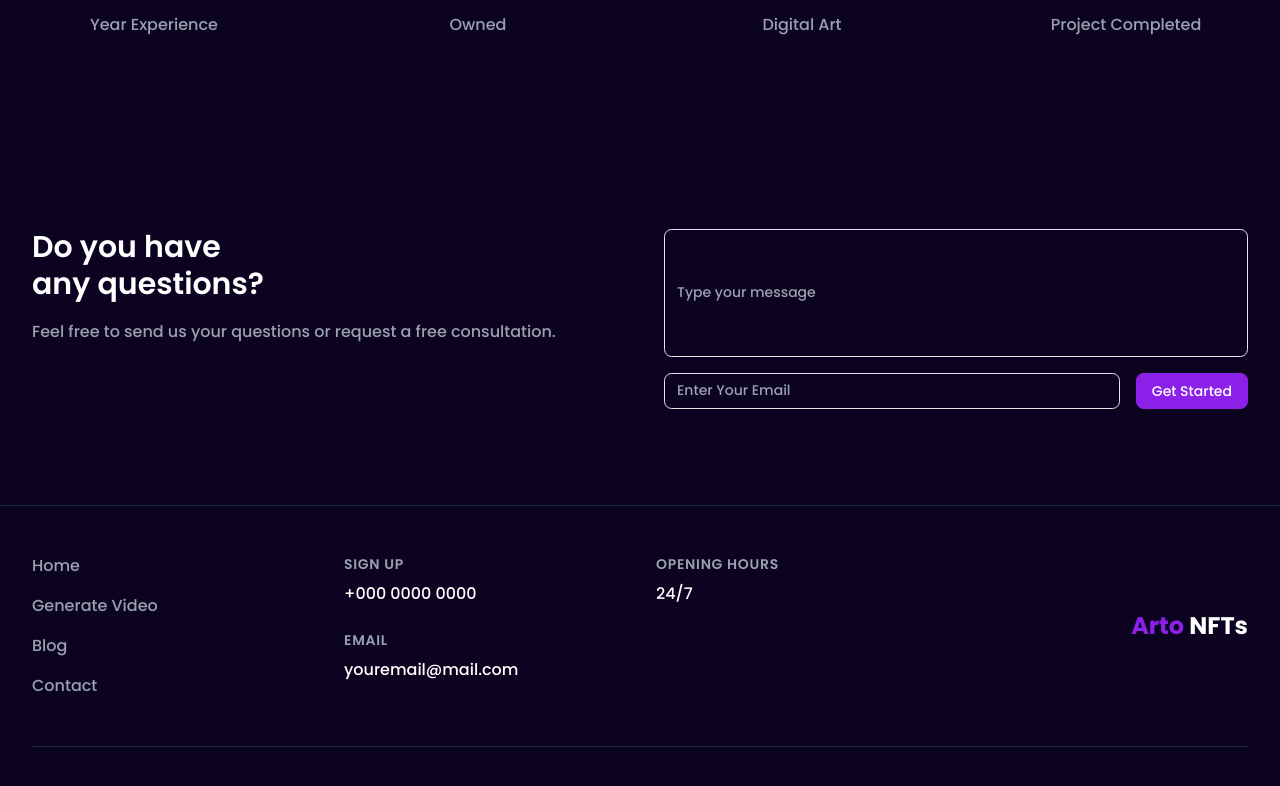
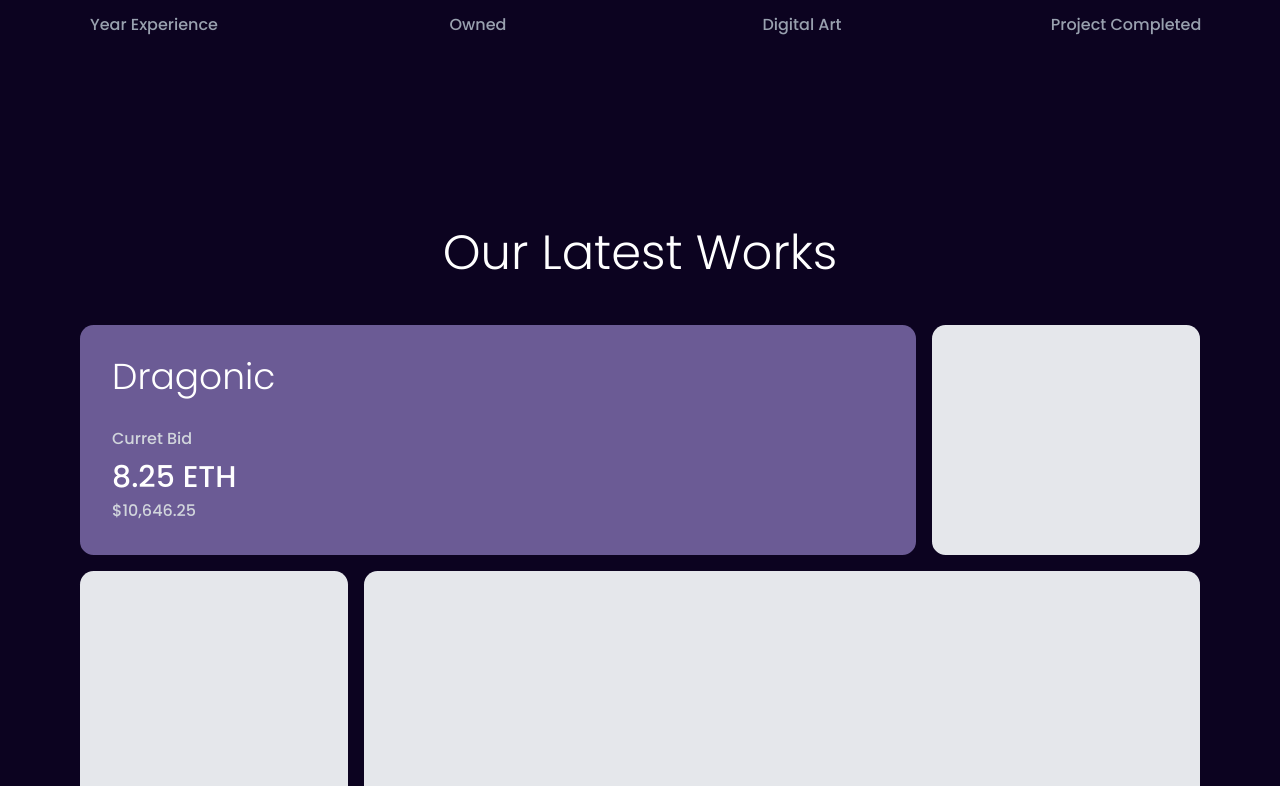
Before and after one commit to hasanbut17314/memes-bot, a React (Vite) app: page / in a window 1280 px wide. Shown: the part 2860-3646 px from the top of the page. Built offline with nearby package versions, Linux system fonts and the light colour scheme.

Commit message:
add LatestWorks component to Home page

```diff
--- /dev/null
+++ b/src/components/basic/LatestWorks.tsx
@@ -0,0 +1,34 @@
+export default function LatestWorks() {
+    return (
+        <section className="py-16 md:py-24">
+            <div className="max-w-6xl mx-auto px-4">
+                {/* Section Header */}
+                <h2 className="text-white text-4xl md:text-5xl font-light text-center mb-12">Our Latest Works</h2>
+
+                {/* Grid Layout */}
+                <div className="grid grid-cols-12 gap-4">
+                    {/* Featured Card */}
+                    <div className="bg-[#6B5B95] rounded-xl p-8 flex flex-col justify-between lg:col-span-9 col-span-12 min-h-[230px]">
+                        <h3 className="text-white text-4xl font-light">Dragonic</h3>
+                        <div className="space-y-2">
+                            <p className="text-gray-300">Curret Bid</p>
+                            <div className="space-y-1">
+                                <p className="text-white text-3xl font-medium">8.25 ETH</p>
+                                <p className="text-gray-300">$10,646.25</p>
+                            </div>
+                        </div>
+                    </div>
+
+                    {/* Placeholder Card 1 */}
+                    <div className="bg-gray-200 rounded-xl lg:col-span-3 col-span-12 min-h-[230px]"></div>
+
+                    {/* Placeholder Card 2 */}
+                    <div className="bg-gray-200 rounded-xl lg:col-span-3 col-span-12 min-h-[230px]"></div>
+
+                    {/* Placeholder Card 3 */}
+                    <div className="bg-gray-200 rounded-xl lg:col-span-9 col-span-12 min-h-[230px]"></div>
+                </div>
+            </div>
+        </section>
+    )
+}
--- a/src/pages/Home.tsx
+++ b/src/pages/Home.tsx
@@ -3,6 +3,7 @@ import LiveAuctions from "@/components/basic/LiveAuctions"
 import WhoWeAre from "@/components/basic/WhoWeAre"
 import WhyChooseUs from "@/components/basic/WhyChooseUs"
 import StatsSection from "@/components/basic/StatsSection"
+import LatestWorks from "@/components/basic/LatestWorks"
 
 const Home = () => {
     return (
@@ -12,6 +13,7 @@ const Home = () => {
             <WhoWeAre />
             <WhyChooseUs />
             <StatsSection />
+            <LatestWorks />
         </div>
     )
 }
```
